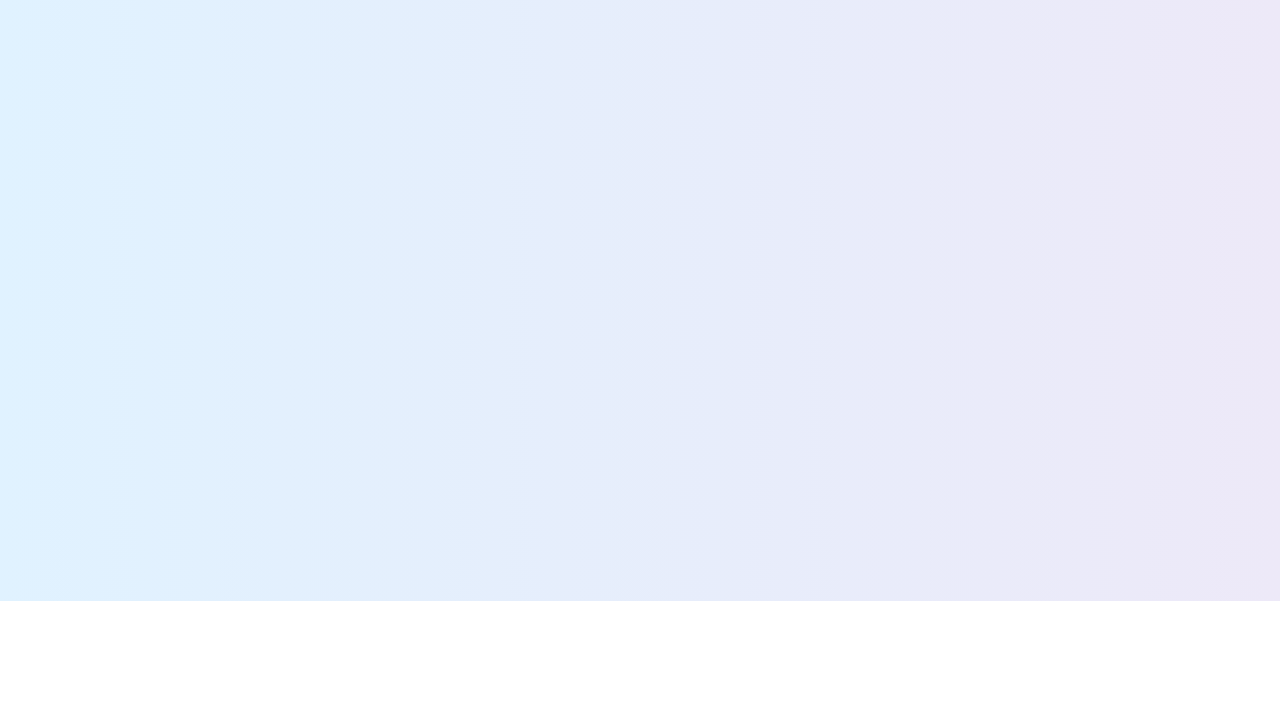
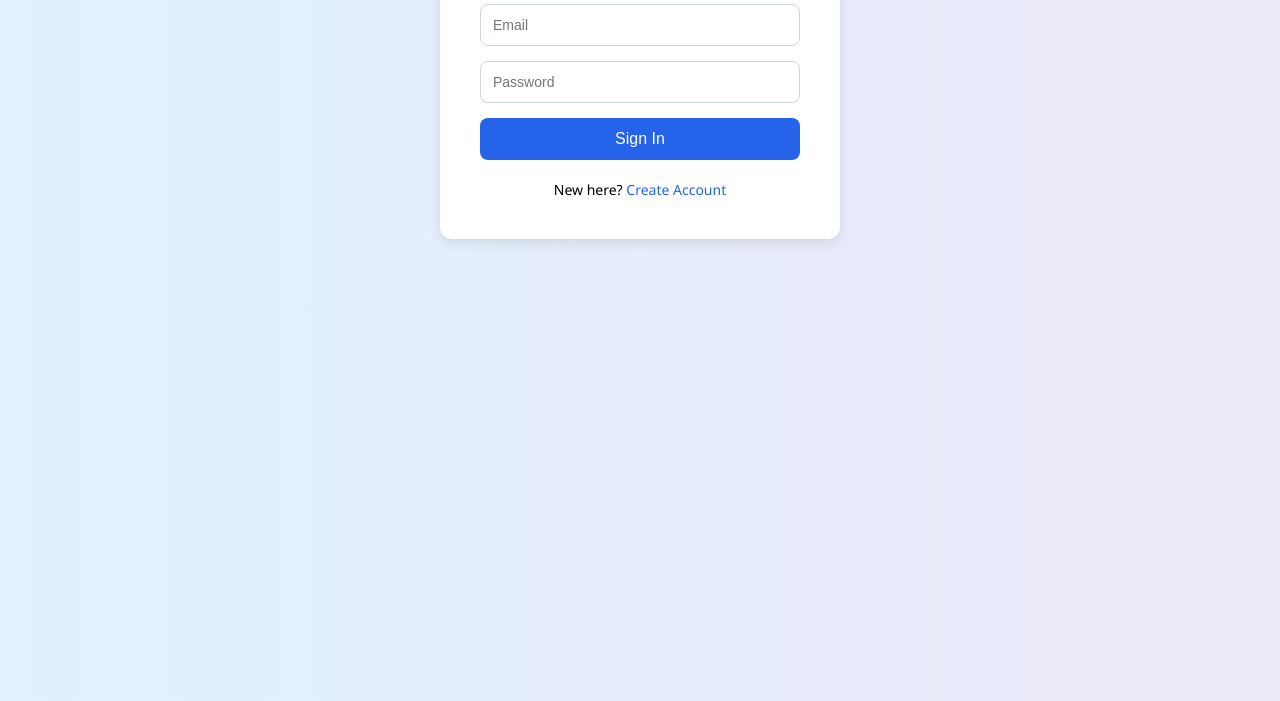
Before and after one commit to ombhagwat077/MyChatbot, a plain HTML site: page login.html in a window 1280 px wide. Shown: the part 199-900 px from the top of the page. Before the commit the page ends 800 px from the top, so only its background shows below. Drawn offline with Linux system fonts and the light colour scheme.

Commit message:
Update style.css

```diff
--- a/style.css
+++ b/style.css
@@ -2,6 +2,57 @@
   margin: 0;
   padding: 0;
   box-sizing: border-box;
+}
+.form-container {
+  max-width: 400px;
+  margin: 100px auto;
+  background-color: white;
+  padding: 40px;
+  border-radius: 12px;
+  box-shadow: 0 4px 14px rgba(0, 0, 0, 0.1);
+  text-align: center;
+}
+
+.form-container h1 {
+  margin-bottom: 20px;
+  color: #1e293b;
+}
+
+.form-container form {
+  display: flex;
+  flex-direction: column;
+  gap: 15px;
+}
+
+.form-container input {
+  padding: 12px;
+  border: 1px solid #cbd5e1;
+  border-radius: 8px;
+  font-size: 14px;
+}
+
+.form-btn {
+  padding: 12px;
+  background-color: #2563eb;
+  color: white;
+  border: none;
+  border-radius: 8px;
+  cursor: pointer;
+  font-size: 16px;
+}
+
+.form-btn:hover {
+  background-color: #1e40af;
+}
+
+.form-container p {
+  margin-top: 20px;
+  font-size: 14px;
+}
+
+.form-container a {
+  color: #2563eb;
+  text-decoration: none;
 }
 
 body {
```
